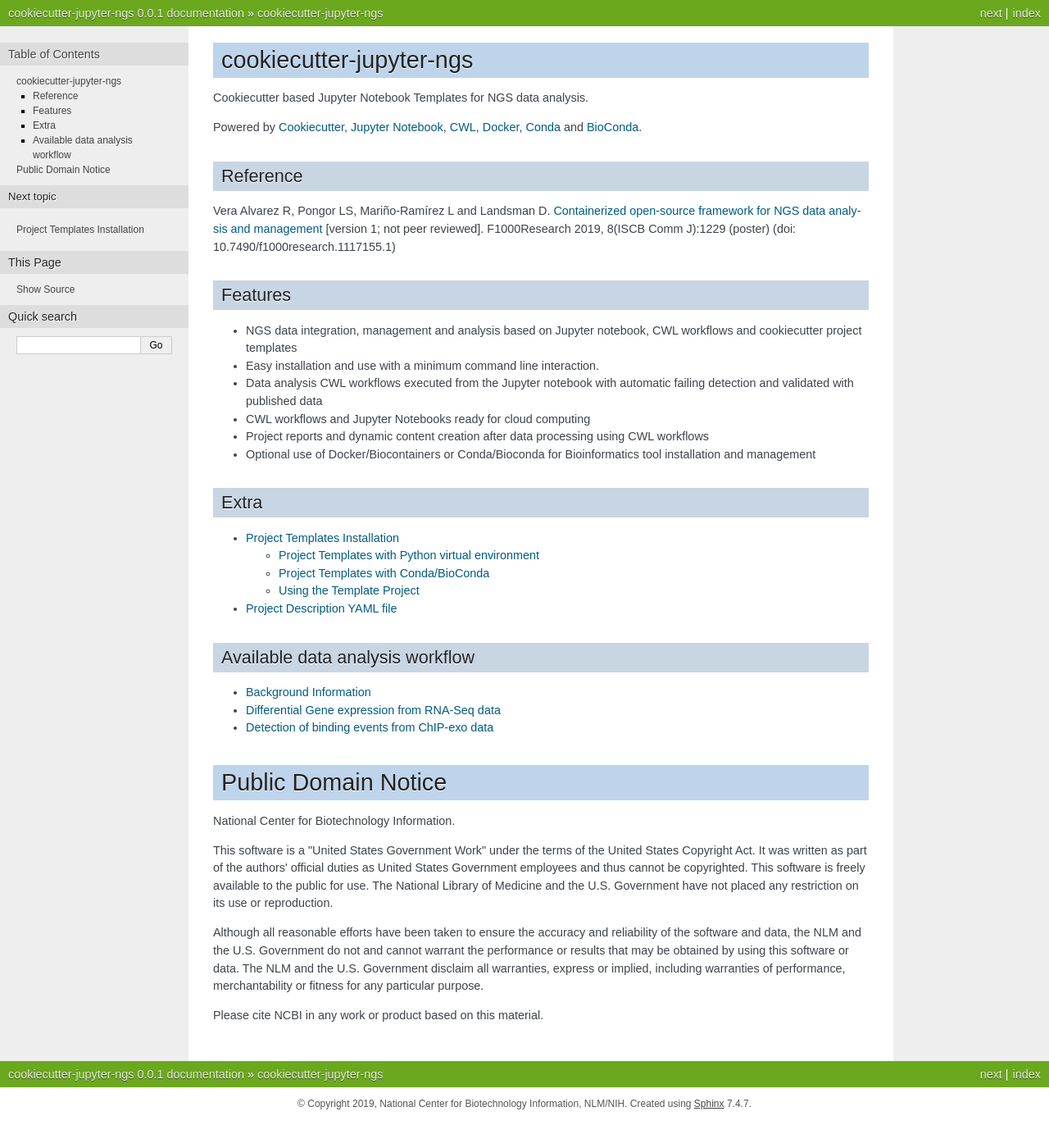
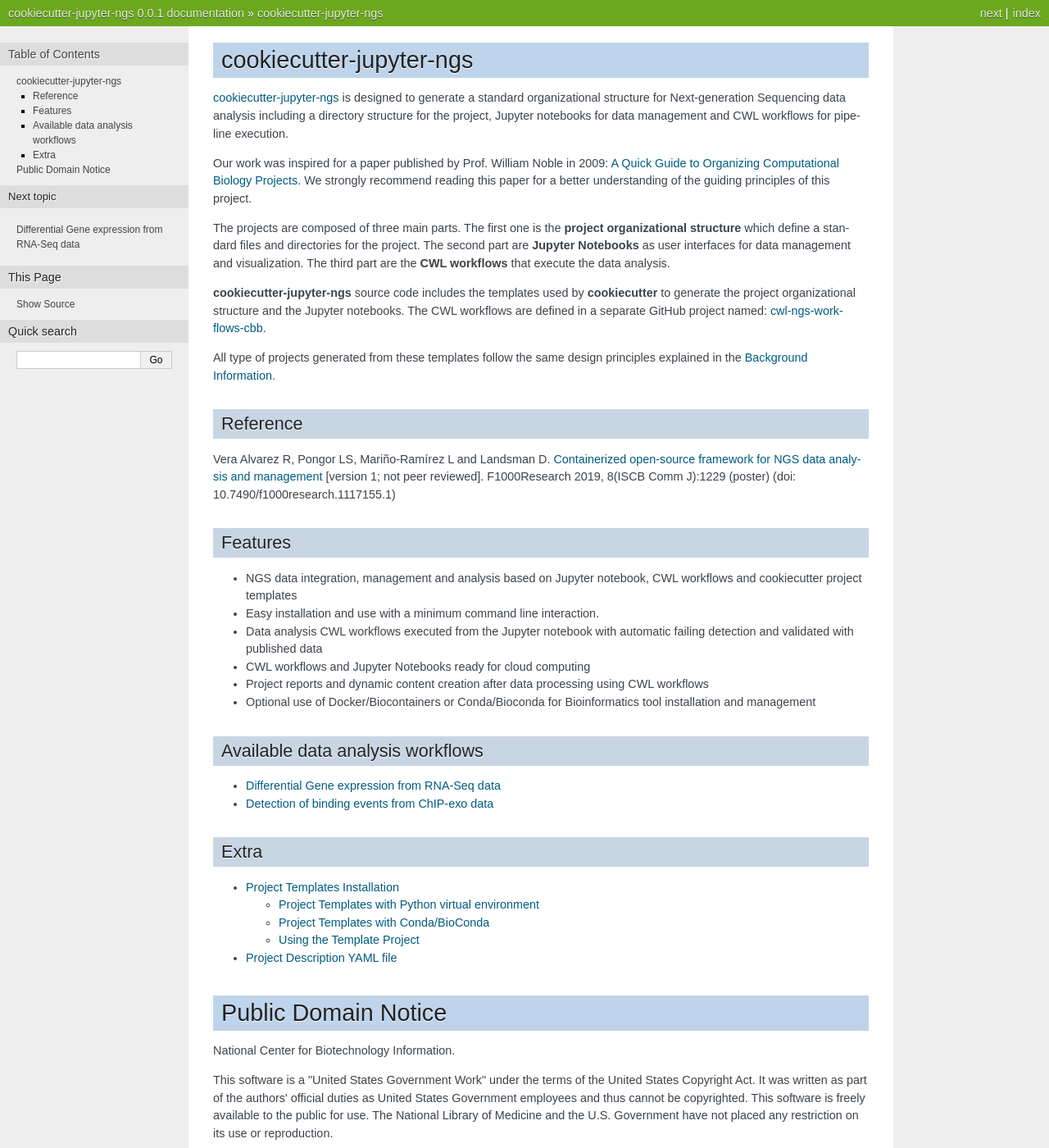
Before and after one commit to ncbi/pm4ngs, a Sphinx documentation site: the page built from docs/source/index.rst, in a window 1280 px wide and 1400 px high. Shown: the whole window at 82% size. Built offline with Sphinx 7.4.7, drawn with Linux system fonts in a browser that asks for light colours.

Commit message:
Updating docs and adding a doc directory

```diff
--- a/docs/source/index.rst
+++ b/docs/source/index.rst
@@ -1,9 +1,30 @@
 cookiecutter-jupyter-ngs
 ===================================================================
 
-Cookiecutter based Jupyter Notebook Templates for NGS data analysis.
+`cookiecutter-jupyter-ngs`_ is designed to generate a standard organizational structure for Next-generation Sequencing
+data analysis including a directory structure for the project, Jupyter notebooks for data management and CWL workflows
+for pipeline execution.
 
-Powered by Cookiecutter_, `Jupyter Notebook`_, CWL_, Docker_, Conda_ and BioConda_.
+Our work was inspired for a paper published by Prof. William Noble in 2009:
+`A Quick Guide to Organizing Computational Biology Projects`_. We strongly
+recommend reading this paper for a better understanding of the guiding principles of this project.
+
+The projects are composed of three main parts. The first one is the **project organizational structure** which
+define a standard files and directories for the project. The second part are **Jupyter Notebooks** as user
+interfaces for data management and visualization. The third part are the **CWL workflows** that execute the data
+analysis.
+
+**cookiecutter-jupyter-ngs** source code includes the templates used by **cookiecutter** to generate the project
+organizational structure and the Jupyter notebooks. The CWL workflows are defined in a separate GitHub project named:
+`cwl-ngs-workflows-cbb`_.
+
+All type of projects generated from these templates follow the same design principles explained in the
+:doc:`Background Information </background_information>`.
+
+.. _cookiecutter-jupyter-ngs: https://github.com/ncbi/cookiecutter-jupyter-ngs
+.. _A Quick Guide to Organizing Computational Biology Projects: https://journals.plos.org/ploscompbiol/article?id=10.1371/journal.pcbi.1000424
+.. _GNU Parallel: https://www.gnu.org/software/parallel/
+.. _cwl-ngs-workflows-cbb: https://github.com/ncbi/cwl-ngs-workflows-cbb
 
 Reference
 ---------
@@ -21,6 +42,15 @@
 * Project reports and dynamic content creation after data processing using CWL workflows
 * Optional use of Docker/Biocontainers or Conda/Bioconda for Bioinformatics tool installation and management
 
+Available data analysis workflows
+---------------------------------
+
+.. toctree::
+   :maxdepth: 1
+
+   diff_gene_exp_rnaseq
+   det_bind_chipexo
+
 Extra
 -----
 .. toctree::
@@ -37,16 +67,6 @@
 .. _Conda: https://github.com/conda/conda
 .. _BioConda: https://bioconda.github.io/
 .. _Containerized open-source framework for NGS data analysis and management: https://f1000research.com/posters/8-1229
-
-Available data analysis workflow
---------------------------------
-
-.. toctree::
-   :maxdepth: 1
-
-   background_information
-   diff_gene_exp_rnaseq
-   det_bind_chipexo
 
 Public Domain Notice
 ====================
```
Also changed, not shown: docs/source/background_information.rst (+45 -33 lines), docs/source/det_bind_chipexo.rst (+5 -5 lines), 1 other file.
